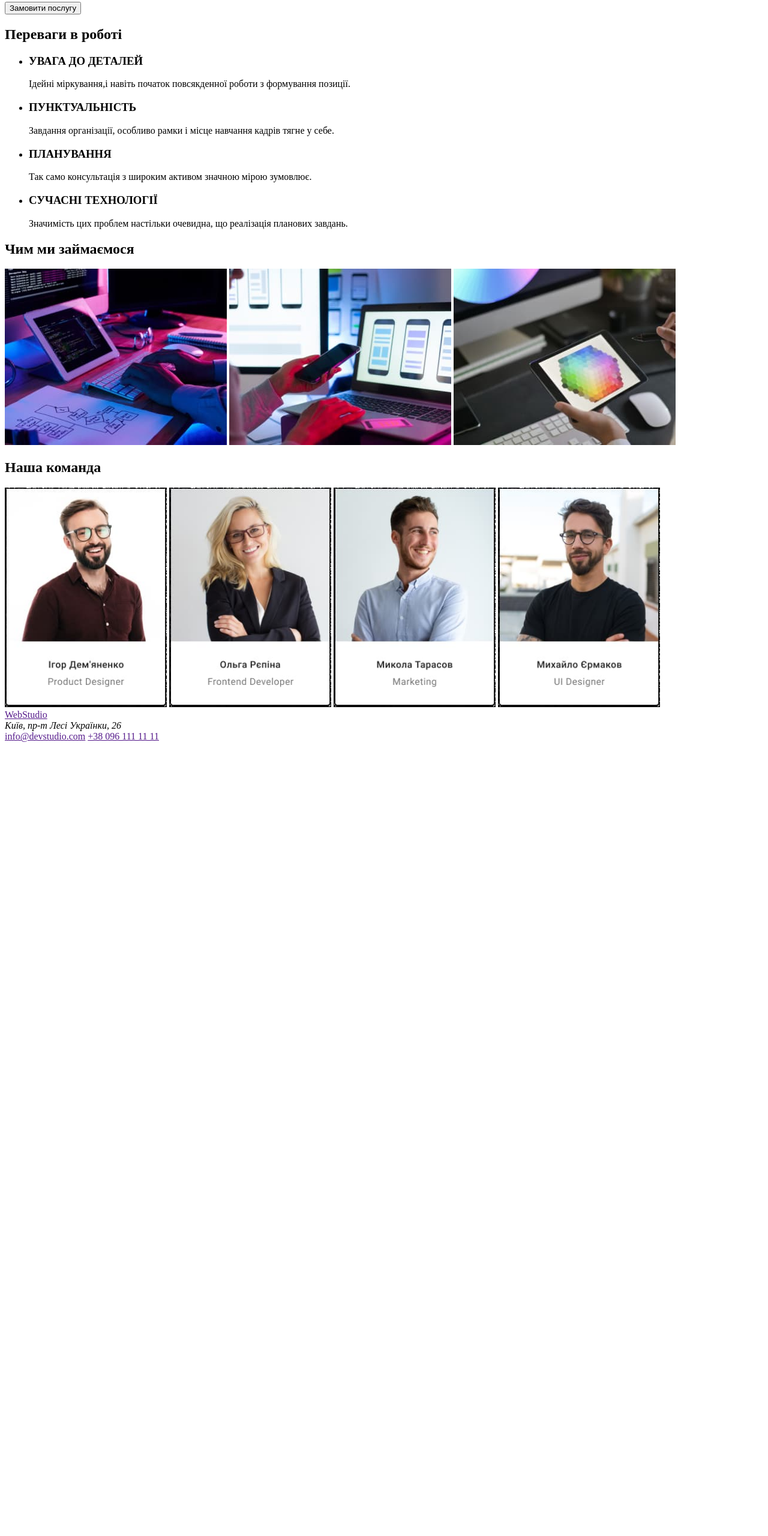
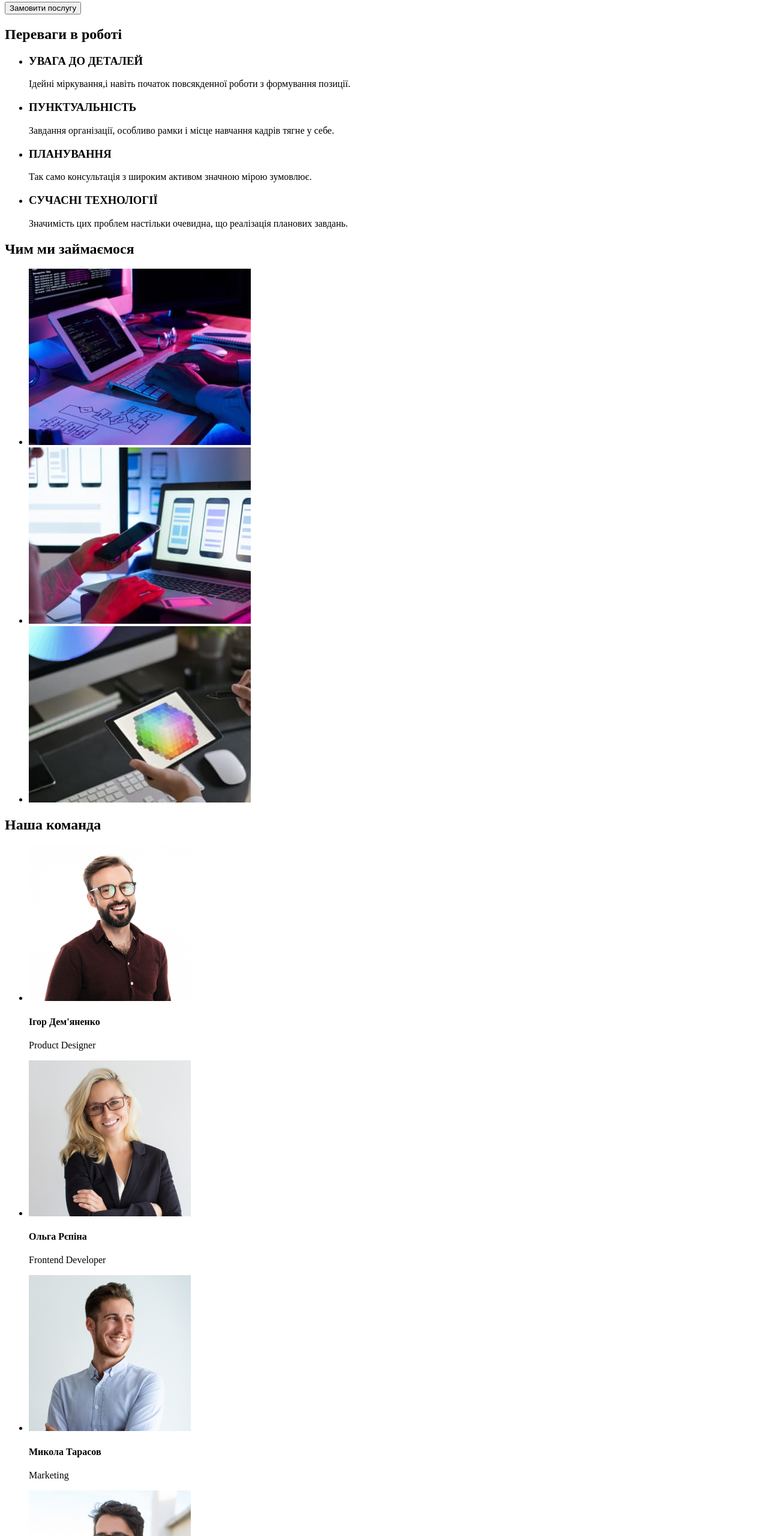
Before and after one commit to NadiaZaichenko/goit-markup-hw-01, a plain HTML site: page index.html in a window 1280 px wide. Shown: the part 239-2800 px from the top of the page at 60% size. Before the commit the page ends 1484 px from the top, so only its background shows below. Drawn offline with Linux system fonts and the light colour scheme.

Commit message:
Доопрацювання домашнього завдання
Виправила кнопку button, внесла img у списки, в секції "Члени команди" розділила фото з підписом

```diff
--- a/index.html
+++ b/index.html
@@ -28,7 +28,7 @@
 <!--Шапка-->
     <section>
          <h1>Ефективні рішення для<br> вашого бізнесу</h1>
-        <button>Замовити послугу</button>
+        <button type="button">Замовити послугу</button>
     </section>
 <!--Переваги в роботі-->
     <section>
@@ -47,17 +47,37 @@
 <!--Зміст роботи в фото-->
     <section>
         <h2>Чим ми займаємося</h2>
-      <img src="./images/box1.jpg" alt="code designer" width="370">
-      <img src="./images/box2.jpg" alt="mobile app" width="370">
-      <img src="./images/box3.jpg" alt="Web Designer" width="370">
+        <ul>
+            <li><img src="./images/box1.jpg" alt="Розробник коду" width="370"> </li>
+            <li><img src="./images/box2.jpg" alt="Мобільний додаток" width="370"> </li>
+            <li><img src="./images/box3.jpg" alt="Веб дизайнер" width="370"></li>
+        </ul>
     </section>
 <!--Члени команди-->
     <section>
         <h2>Наша команда</h2>
-        <img src="./images/teamcard1.jpg" alt="Igor Demanenko" width="270">
-        <img src="./images/teamcard2.jpg" alt="Olga Repina" width="270">
-        <img src="./images/teamcard3.jpg" alt="Mikola Tarasov" width="270">
-        <img src="./images/teamcard4.jpg" alt="Mihalo Ermakov" width="270">
+        <ul>
+            <li>
+               <img src="./images/img.jpg" alt="Ігор Дем'яненко" width="270">
+               <h4>Ігор Дем'яненко</h4>
+               <p>Product Designer</p>
+            </li>
+            <li>
+                <img src="./images/img (1).jpg" alt="Ольга Рєпіна" width="270">
+                <h4>Ольга Рєпіна</h4>
+                <p>Frontend Developer</p>
+            </li>
+            <li>
+                <img src="./images/img (2).jpg" alt="Микола Тарасов" width="270">
+                <h4>Микола Тарасов</h4>
+                <p>Marketing</p>
+            </li>
+            <li>
+                <img src="./images/img (3).jpg" alt="Михайло Єрмаков" width="270">
+                <h4>Михайло Єрмаков</h4>
+                <p>UI Designer</p>
+            </li>
+        </ul>
     </section>
     </main>
 <footer>
```
Also changed, not shown: images/img (1).jpg (added), images/img (2).jpg (added), images/img (3).jpg (added), images/img.jpg (added), images/teamcard1.jpg (deleted), images/teamcard2.jpg (deleted), images/teamcard3.jpg (deleted), images/teamcard4.jpg (deleted).
